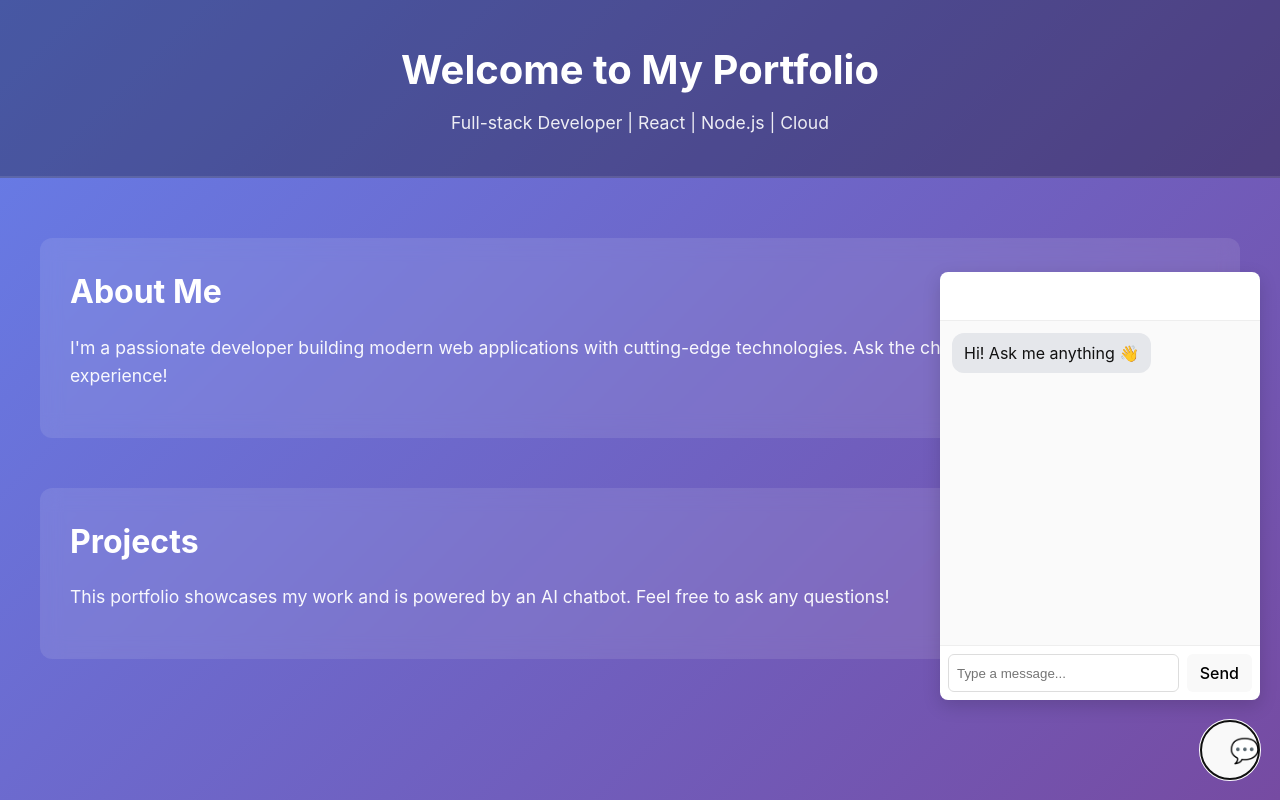
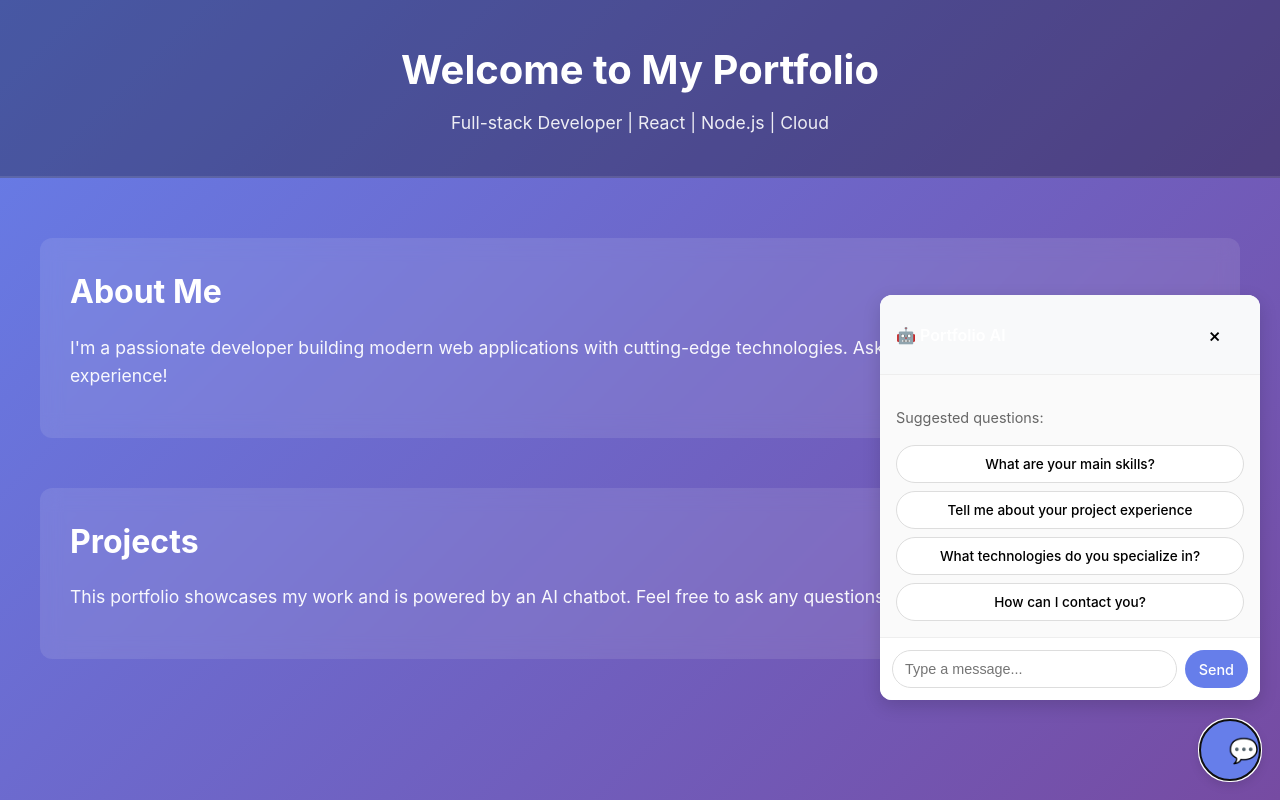
Before and after one commit to Eljiedetuya/portfoliotest, a React (Vite) app: page / in a window 1280 px wide. Both pictures are taken after a click on the button "Open chat". Built offline with nearby package versions, Linux system fonts and the light colour scheme.

Commit message:
Add suggested questions UI to chatbot

```diff
--- a/src/components/Chatbot.jsx
+++ b/src/components/Chatbot.jsx
@@ -1,23 +1,32 @@
 import React, { useState } from 'react'
+
+const SUGGESTED_QUESTIONS = [
+  "What are your main skills?",
+  "Tell me about your project experience",
+  "What technologies do you specialize in?",
+  "How can I contact you?"
+]
 
 export default function Chatbot() {
   const [open, setOpen] = useState(false)
   const [messages, setMessages] = useState([
-    { sender: 'bot', text: 'Hi! Ask me anything 👋' }
+    { sender: 'bot', text: '🤖 Hi! I\'m Eljie, ask me anything!' }
   ])
   const [input, setInput] = useState('')
 
-  async function sendMessage() {
-    if (!input.trim()) return
-    const userMsg = { sender: 'user', text: input }
-    setMessages(prev => [...prev, userMsg])
+  async function sendMessage(message = null) {
+    const userMsg = message || input
+    if (!userMsg.trim()) return
+
+    const userMsgObj = { sender: 'user', text: userMsg }
+    setMessages(prev => [...prev, userMsgObj])
     setInput('')
 
     try {
       const res = await fetch('/api/chatbot', {
         method: 'POST',
         headers: { 'Content-Type': 'application/json' },
-        body: JSON.stringify({ message: userMsg.text })
+        body: JSON.stringify({ message: userMsg })
       })
       const data = await res.json()
       setMessages(prev => [...prev, { sender: 'bot', text: data.reply }])
@@ -31,7 +40,7 @@ export default function Chatbot() {
       {/* Chat toggle button */}
       <button
         onClick={() => setOpen(!open)}
-        style={{ position: 'fixed', bottom: 20, right: 20, width: 60, height: 60, borderRadius: '50%', fontSize: 24 }}
+        style={{ position: 'fixed', bottom: 20, right: 20, width: 60, height: 60, borderRadius: '50%', fontSize: 24, backgroundColor: '#667eea', border: 'none', cursor: 'pointer', boxShadow: '0 4px 12px rgba(0,0,0,0.15)' }}
         aria-label="Open chat"
       >
         💬
@@ -39,24 +48,53 @@ export default function Chatbot() {
 
       {/* Chat window */}
       {open && (
-        <div style={{ position: 'fixed', right: 20, bottom: 100, width: 320, maxHeight: 480, background: '#fff', boxShadow: '0 6px 18px rgba(0,0,0,0.15)', borderRadius: 8, overflow: 'hidden' }}>
-          <div style={{ padding: 12, borderBottom: '1px solid #eee', fontWeight: 600 }}>Portfolio AI</div>
-          <div style={{ padding: 12, height: 300, overflowY: 'auto', background: '#fafafa' }}>
-            {messages.map((m, i) => (
-              <div key={i} style={{ textAlign: m.sender === 'user' ? 'right' : 'left', marginBottom: 8 }}>
-                <span style={{ display: 'inline-block', padding: '8px 12px', borderRadius: 12, background: m.sender === 'user' ? '#2563eb' : '#e5e7eb', color: m.sender === 'user' ? '#fff' : '#111' }}>{m.text}</span>
+        <div style={{ position: 'fixed', right: 20, bottom: 100, width: 380, maxHeight: 600, background: '#fff', boxShadow: '0 6px 18px rgba(0,0,0,0.15)', borderRadius: 12, overflow: 'hidden', display: 'flex', flexDirection: 'column' }}>
+          {/* Header */}
+          <div style={{ padding: 16, borderBottom: '1px solid #eee', fontWeight: 600, fontSize: '1rem', display: 'flex', justifyContent: 'space-between', alignItems: 'center', background: '#f8f9fa' }}>
+            <span>🤖 Portfolio AI</span>
+            <button onClick={() => setOpen(false)} style={{ background: 'none', border: 'none', fontSize: '1.2rem', cursor: 'pointer' }}>×</button>
+          </div>
+
+          {/* Messages area */}
+          <div style={{ padding: 16, height: 320, overflowY: 'auto', background: '#fafafa', flex: 1 }}>
+            {messages.length === 1 ? (
+              <div style={{ marginTop: 16 }}>
+                <p style={{ color: '#666', fontSize: '0.9rem', marginBottom: 16 }}>Suggested questions:</p>
+                <div style={{ display: 'flex', flexDirection: 'column', gap: 8 }}>
+                  {SUGGESTED_QUESTIONS.map((q, i) => (
+                    <button
+                      key={i}
+                      onClick={() => sendMessage(q)}
+                      style={{ padding: '10px 14px', border: '1px solid #ddd', borderRadius: 20, background: '#fff', cursor: 'pointer', fontSize: '0.85rem', textAlign: 'center', transition: 'all 0.2s', hover: { borderColor: '#667eea' } }}
+                      onMouseOver={(e) => e.target.style.borderColor = '#667eea'}
+                      onMouseOut={(e) => e.target.style.borderColor = '#ddd'}
+                    >
+                      {q}
+                    </button>
+                  ))}
+                </div>
               </div>
-            ))}
+            ) : (
+              messages.map((m, i) => (
+                <div key={i} style={{ textAlign: m.sender === 'user' ? 'right' : 'left', marginBottom: 12 }}>
+                  <span style={{ display: 'inline-block', padding: '10px 14px', borderRadius: 16, background: m.sender === 'user' ? '#667eea' : '#e5e7eb', color: m.sender === 'user' ? '#fff' : '#1f2937', fontSize: '0.95rem', wordWrap: 'break-word', maxWidth: '85%' }}>{m.text}</span>
+                </div>
+              ))
+            )}
           </div>
-          <div style={{ display: 'flex', padding: 8, borderTop: '1px solid #eee' }}>
+
+          {/* Input area */}
+          <div style={{ display: 'flex', padding: 12, borderTop: '1px solid #eee', gap: 8, background: '#fff' }}>
             <input
               value={input}
               onChange={e => setInput(e.target.value)}
               onKeyDown={e => e.key === 'Enter' && sendMessage()}
               placeholder="Type a message..."
-              style={{ flex: 1, padding: 8, borderRadius: 6, border: '1px solid #ddd' }}
+              style={{ flex: 1, padding: '10px 12px', borderRadius: 20, border: '1px solid #ddd', fontSize: '0.9rem', outline: 'none' }}
+              onFocus={(e) => e.target.style.borderColor = '#667eea'}
+              onBlur={(e) => e.target.style.borderColor = '#ddd'}
             />
-            <button onClick={sendMessage} style={{ marginLeft: 8, padding: '8px 12px', borderRadius: 6 }}>Send</button>
+            <button onClick={() => sendMessage()} style={{ padding: '10px 14px', borderRadius: 20, background: '#667eea', color: '#fff', border: 'none', cursor: 'pointer', fontSize: '0.9rem', fontWeight: '500' }}>Send</button>
           </div>
         </div>
       )}
```
Also changed, not shown: 3 other files (tests, documents, lock files or other folders).
